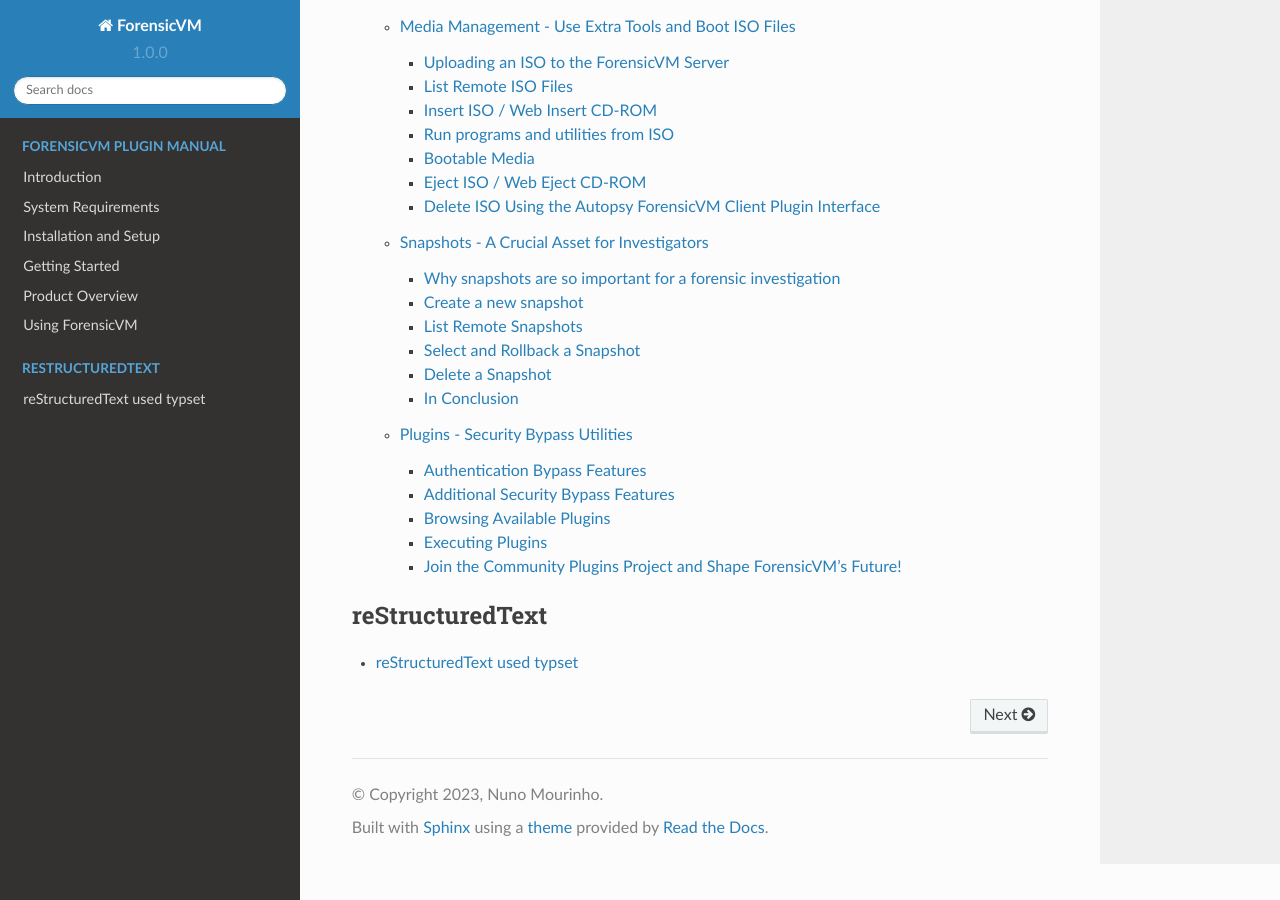
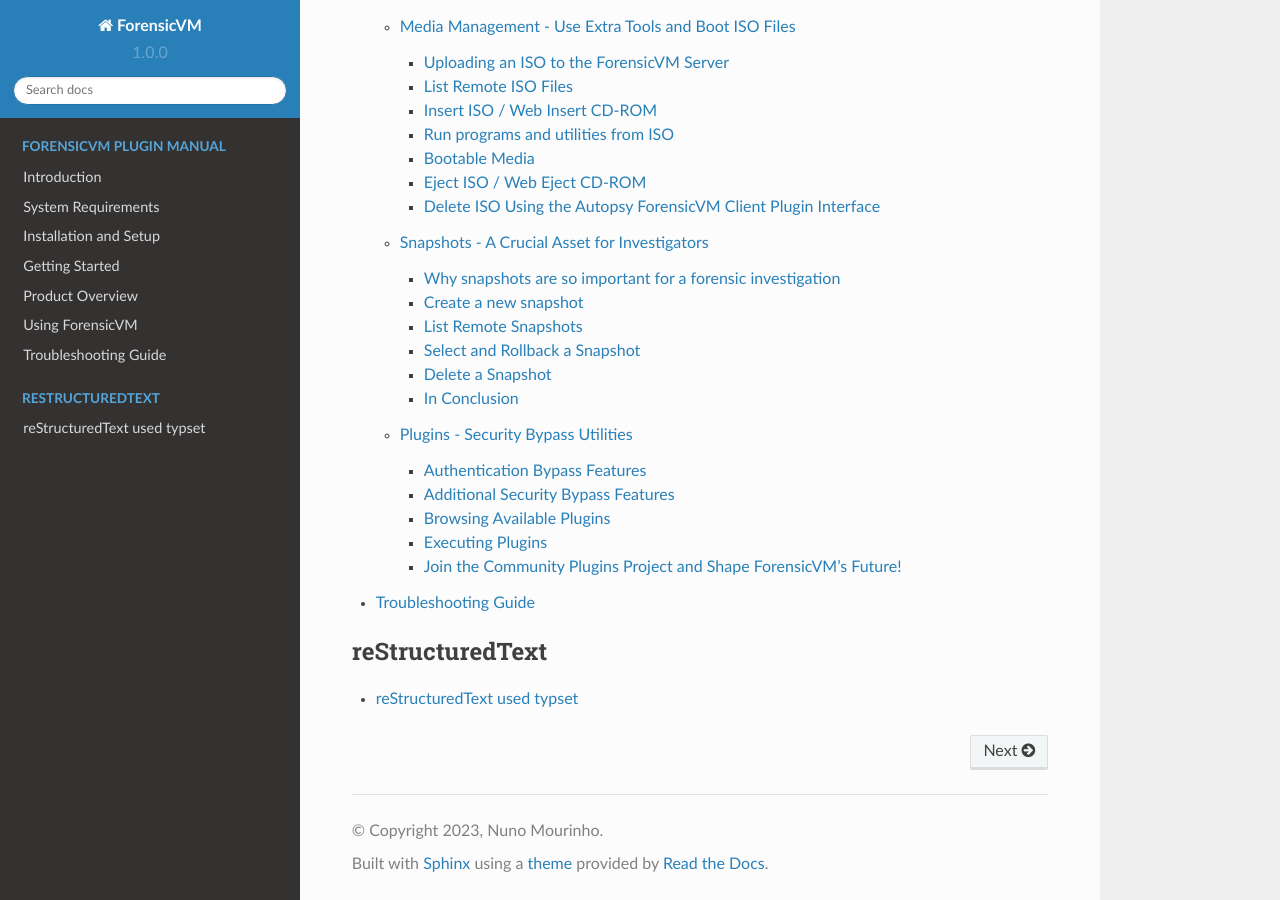
Before and after one commit to nunomourinho/forensicVmAutopsyUserManual, a Sphinx documentation site: the page built from docs/index.rst, in a window 1280 px wide and 900 px high, scrolled down 4966 px. Built offline with Sphinx 7.4.7 and the Read the Docs theme 2.0.0, drawn with Linux system fonts in a browser that asks for light colours; pages that are not in the unit, such as notebooks, are missing from menus.

Commit message:
Update index.rst

```diff
--- a/docs/index.rst
+++ b/docs/index.rst
@@ -38,6 +38,7 @@
    Getting Started <user/getting_started>
    Product Overview <user/product_overview/product_overview>
    Using ForensicVM <user/using_forensicvm>
+   Troubleshooting Guide <troubleshooting>
 
 .. toctree::
    :maxdepth: 3
```
